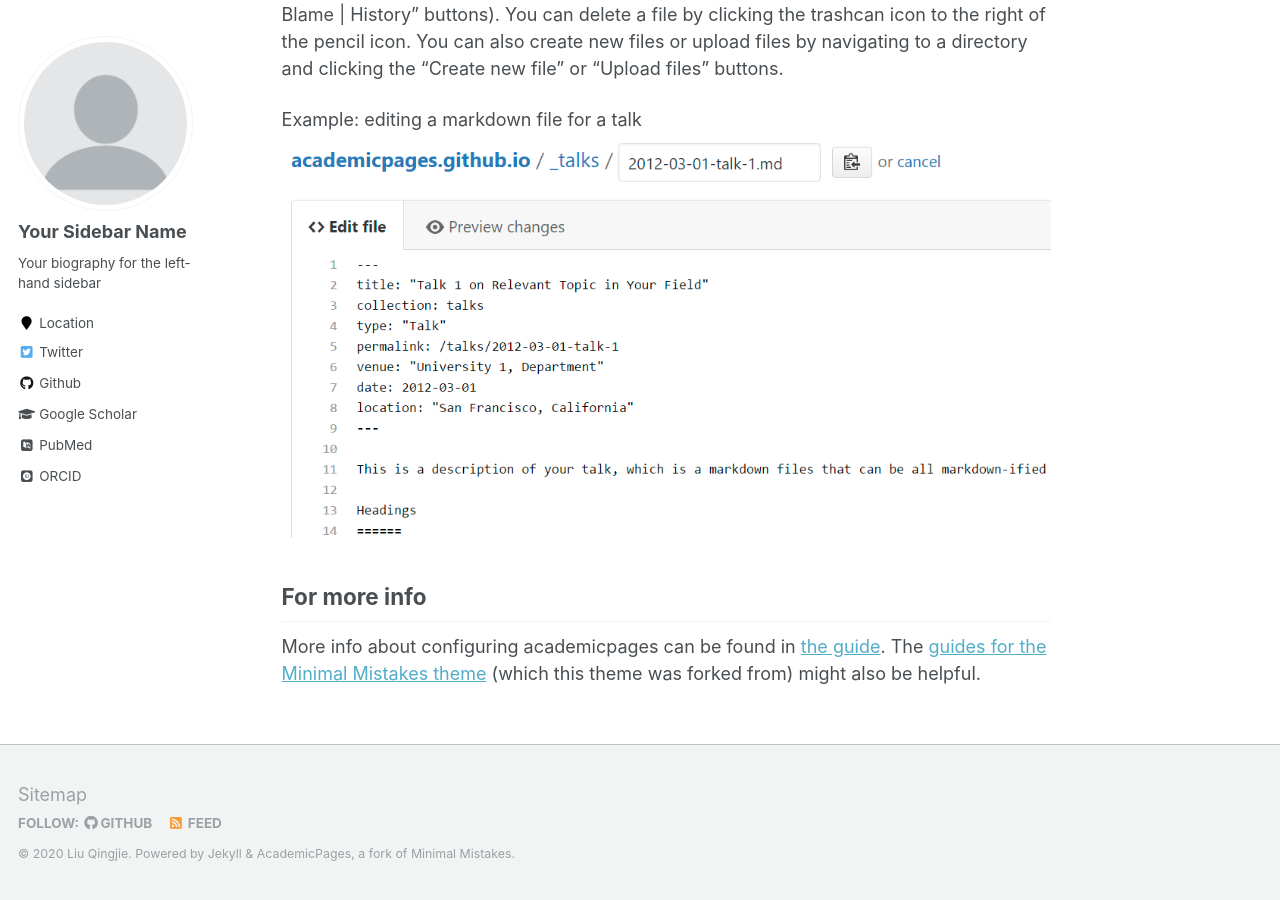
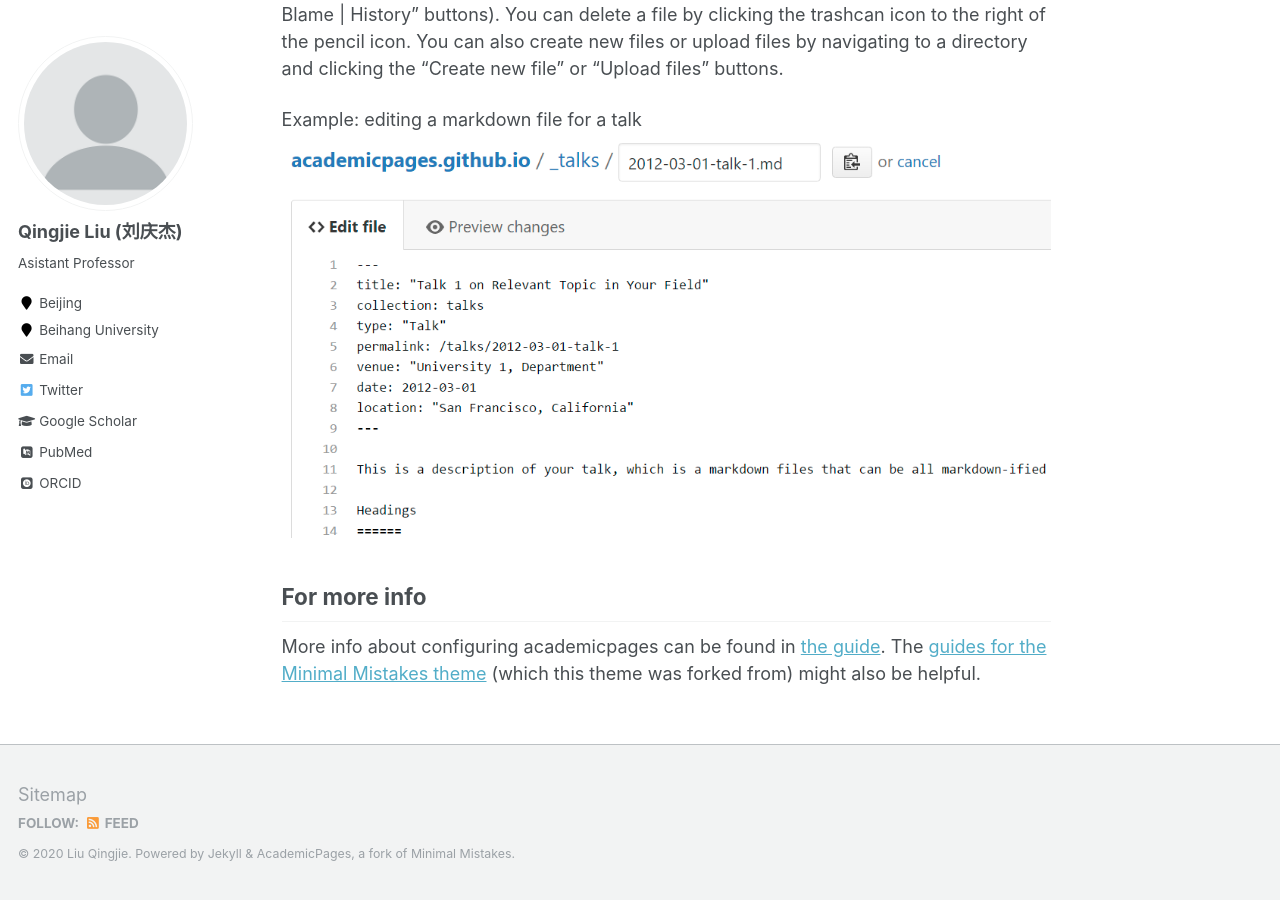
Before and after one commit to liuqingjie/liuqingjie.github.io, a Jekyll site: the page built from _pages/about.md, in a window 1280 px wide and 900 px high, scrolled down 2463 px. Built offline with Jekyll 4.4.1, drawn with Linux system fonts in a browser that asks for light colours; some web fonts are replaced.

Commit message:
Update _config.yml

```diff
--- a/_config.yml
+++ b/_config.yml
@@ -80,14 +80,14 @@ analytics:
 
 # Site Author
 author:
-  name             : "Your Sidebar Name"
+  name             : "Qingjie Liu (刘庆杰)"
   avatar           : "profile.png"
-  bio              : "Your biography for the left-hand sidebar"
-  location         : "Location"
-  employer         :
+  bio              : "Asistant Professor"
+  location         : "Beijing"
+  employer         : "Beihang University"
   pubmed           : "https://www.ncbi.nlm.nih.gov/pubmed/?term=john+snow"
   googlescholar    : "http://yourfullgooglescholarurl.com"
-  email            :
+  email            :  "qingjie.liu@buaa.edu.cn"
   researchgate     :  # example: "https://www.researchgate.net/profile/yourprofile"
   uri              :
   bitbucket        :
@@ -96,7 +96,7 @@ author:
   flickr           :
   facebook         :
   foursquare       :
-  github           : "academicpages"
+  github           :
   google_plus      :
   keybase          :
   instagram        :
```
